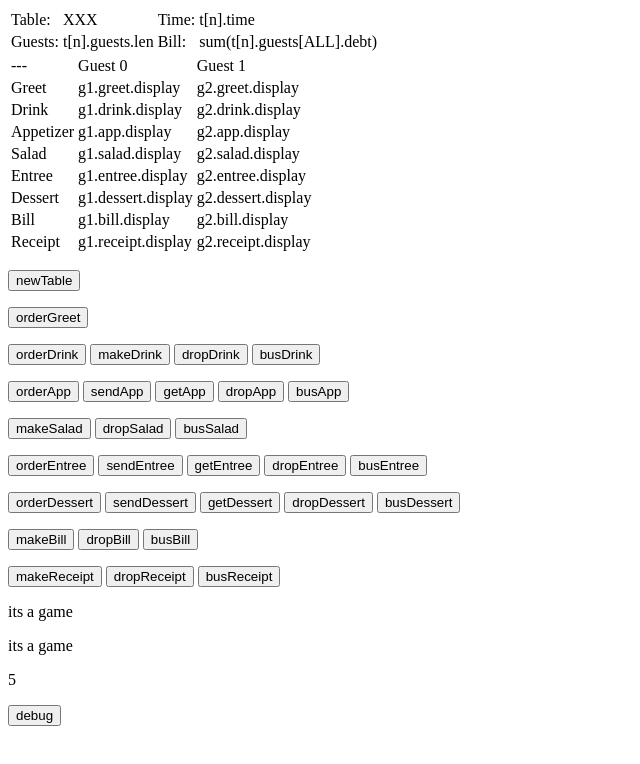
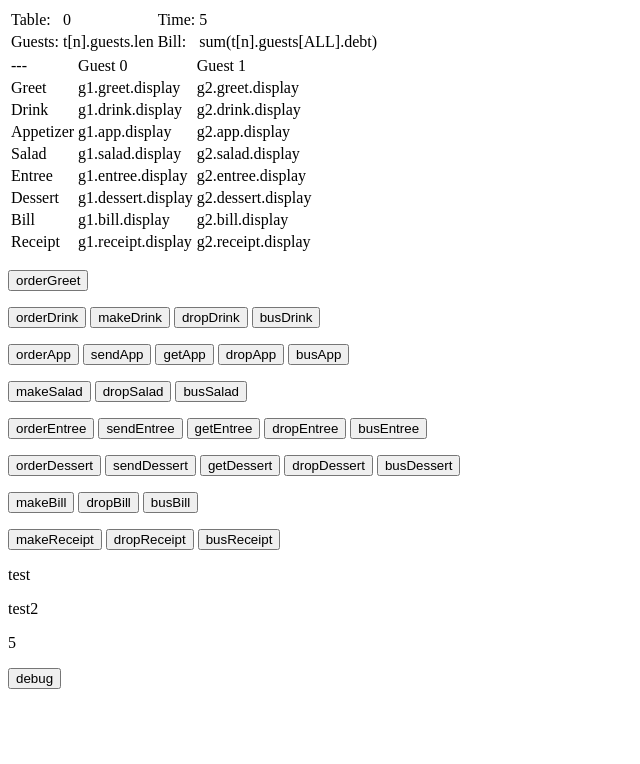
Before and after one commit to blakepete/projects, a plain HTML site: page servemefirst/index4.html in a window 1280 px wide. Shown: the whole page, without its empty margins (0-640 px from the left). Drawn offline with Linux system fonts and the light colour scheme.

Commit message:
more changes.
timers and stuff

```diff
--- a/servemefirst/index4.html
+++ b/servemefirst/index4.html
@@ -73,9 +73,9 @@ blake.r.peterson@gmail.com>
     </tbody>
 </table>
 
-<p>
+<!--<p>
     <button id="newTable" type="button" onclick="newTable()">newTable</button>
-</p>
+</p>-->
 <p>
     <button id="orderGreet" type="button" onclick="order('greet')">orderGreet</button>
 </p>
@@ -121,20 +121,21 @@ blake.r.peterson@gmail.com>
     <button id="dropReceipt" type="button" onclick="drop('receipt')">dropReceipt</button>
     <button id="busReceipt" type="button" onclick="bus('receipt')">busReceipt</button>
 </p>
-<p id = "test">its a game</p>
-<p id = "test2">its a game</p>
-<p id = "test3">its a game</p>
-<button id="debug" type="button" onclick="update(0,1)">debug</button>
+<p id = "test">test</p>
+<p id = "test2">test2</p>
+<p id = "test3">test3</p>
+<button id="debug" type="button" onclick="debug()">debug</button>
 
 <script>
 
 window.onload = function(){
-    var gTimer = 0;
-    var gTimerVar = setInterval(function(){
+    gTimer = 0;
+    gTimerVar = setInterval(function(){
         gTimer++;
         document.getElementById("test3").innerHTML= gTimer;
+        update();
     }, 1000);
-
+    newTable();
 };
 
 var t = [
@@ -390,11 +391,30 @@ var t = [
     }
 ];
 
-function update(tk,gk){
+function update(){
     document.getElementById("dispTblOut").innerHTML= 0; //changes when multi table added
-    document.getElementById("dispTmeOut").innerHTML= tk;
+    tTime = gTimer - t[0].timeStart;
+    document.getElementById("dispTmeOut").innerHTML= tTime;
 }
 
+function debug(){
+    document.getElementById("test2").innerHTML= gTimer;
+}
+
+function newTable(){
+    tbl = 0;//player.tableCount++;
+    t[tbl].timeStart = gTimer;
+    t[tbl].g[0].drink = 0;
+    t[tbl].g[1].drink = 0;
+    t[tbl].g[0].happy = getRnd(-1, 5);
+    t[tbl].g[1].happy = getRnd(-1, 5);
+    t[tbl].g[0].speed = getRnd(1, 4);
+    t[tbl].g[1].speed = getRnd(1, 4);
+    t[tbl].g[0].needy = getRnd(1, 11);
+    t[tbl].g[1].needy = getRnd(1, 11);
+    t[tbl].g[0].tipAmt = getRnd(5, 26);
+    t[tbl].g[1].tipAmt = getRnd(5, 26);
+}
 function order(k){
     document.getElementById("test").innerHTML= "order";
     document.getElementById("test2").innerHTML= k;
@@ -412,7 +432,7 @@ function order(k){
         //set timer dropDue
     //future
         //cost
-};
+}
 function make(k){
     document.getElementById("test").innerHTML= "make";
     document.getElementById("test2").innerHTML= k;
@@ -424,7 +444,7 @@ function make(k){
     //tasks
         //set timer makeDone
         //set flag shown
-};
+}
 function send(k){
     document.getElementById("test").innerHTML= "send";
     document.getElementById("test2").innerHTML= k;
@@ -436,7 +456,7 @@ function send(k){
         //set flag makeSent
         //set flag shown
         //set timer makeDone
-};
+}
 function get(k){
     document.getElementById("test").innerHTML= "get";
     document.getElementById("test2").innerHTML= k;
@@ -447,7 +467,7 @@ function get(k){
     //tasks
         //set flag makeGot
         //set flag shown
-};
+}
 function drop(k){
     document.getElementById("test").innerHTML= "drop";
     document.getElementById("test2").innerHTML= k;
@@ -465,7 +485,7 @@ function drop(k){
         //set timer fullness
     //future
         //set bill dropDue
-};
+}
 function bus(k){
     document.getElementById("test").innerHTML= "bus";
     document.getElementById("test2").innerHTML= k;
@@ -482,13 +502,13 @@ function bus(k){
     //future
         //set receipt dropDue
         //clear dirty
-};
-
+}
 function repeater(k){
     //checks v tabletime
         //== makeDone then makeReady = 1
 }
 
+
 </script>
 </body>
 </html>
```
